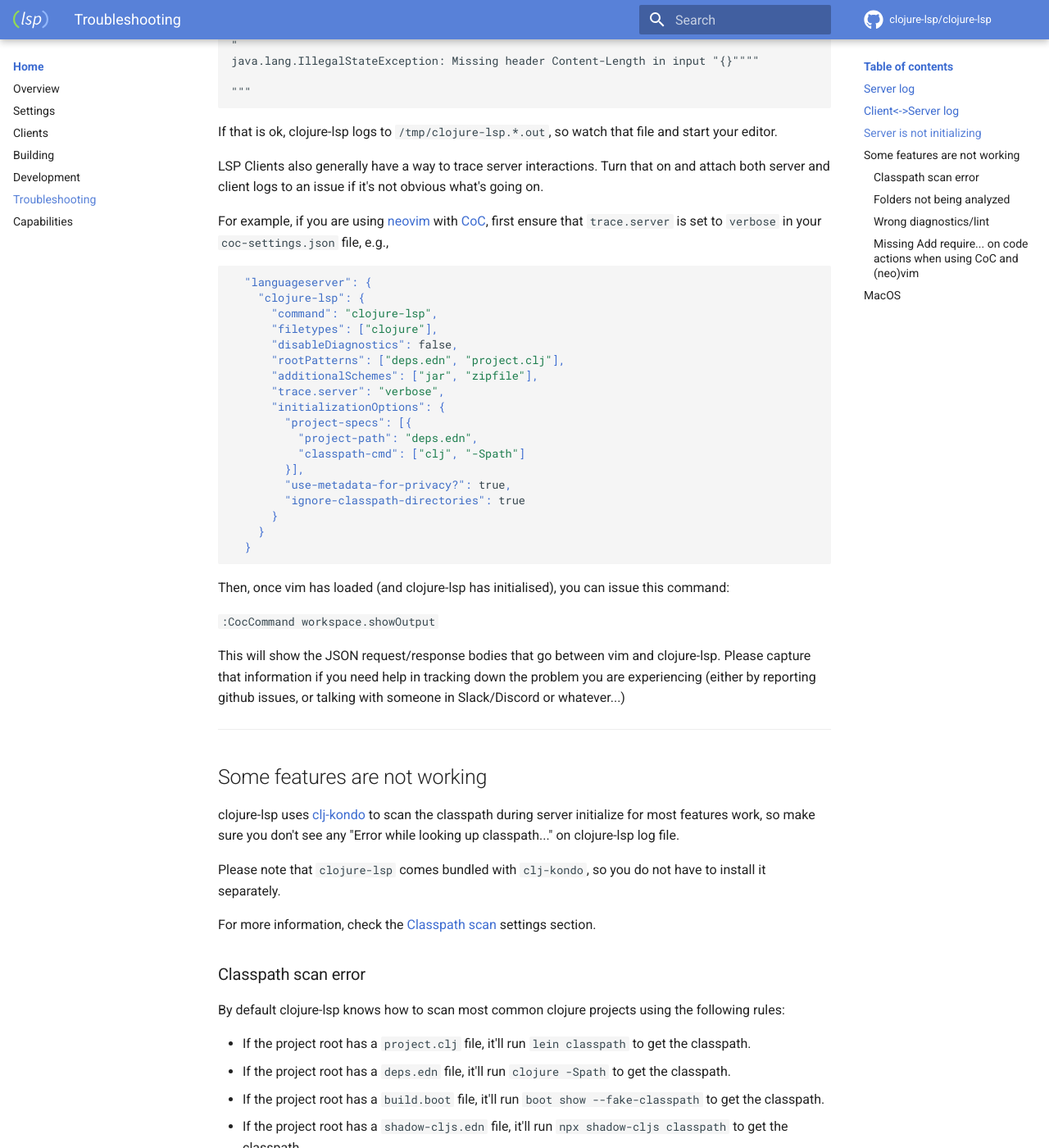
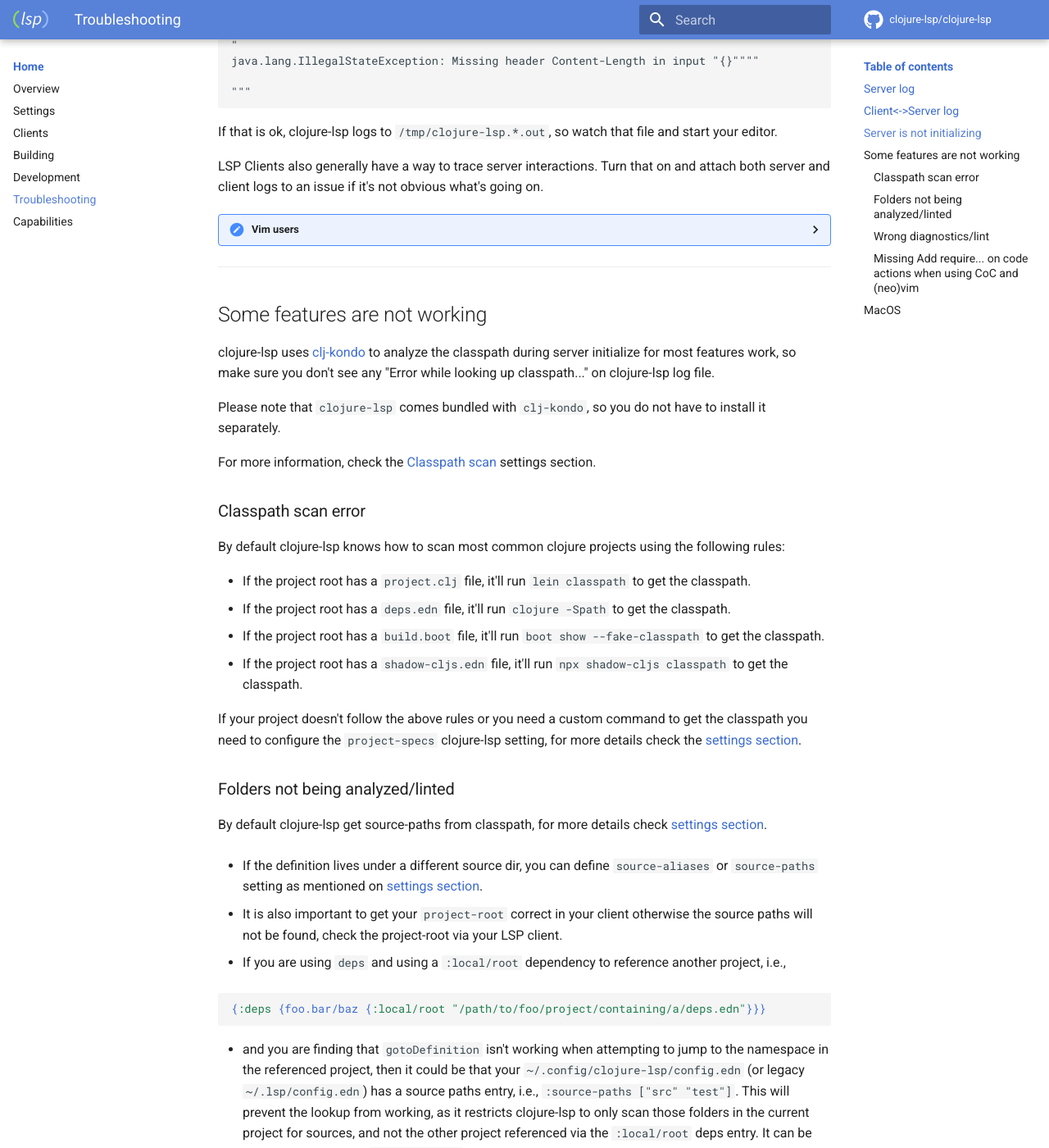
Before and after one commit to clojure-lsp/clojure-lsp, an MkDocs documentation site: the page built from docs/troubleshooting.md, in a window 1280 px wide and 1400 px high, scrolled down 1043 px. Shown: the whole window at 82% size. Built offline with MkDocs 1.6.1 and Material for MkDocs 9.7.7, drawn with Linux system fonts in a browser that asks for light colours; comment, search, counter and statistics services are not loaded; some of the changed text lies outside the part shown.

Commit message:
docs: update troubleshooting organization

````diff
--- a/docs/troubleshooting.md
+++ b/docs/troubleshooting.md
@@ -9,7 +9,7 @@ clojure-lsp logs most of what is doing to a file which location could be found:
 
 <details>
 <summary><b>Emacs users</b></summary>
-You can open server logs in a buffer with `M-x` `lsp-clojure-server-log`.
+You can open server logs in a buffer with <code>M-x</code> <code>lsp-clojure-server-log</code>.
 
 </details>
 
@@ -55,12 +55,15 @@ If that is ok, clojure-lsp logs to `/tmp/clojure-lsp.*.out`, so watch that file
 
 LSP Clients also generally have a way to trace server interactions. Turn that on and attach both server and client logs to an issue if it's not obvious what's going on.
 
-For example, if you are using [neovim](https://neovim.io/) with
-[CoC](https://github.com/neoclide/coc.nvim), first ensure that
-`trace.server` is set to `verbose` in your `coc-settings.json` file,
+<details>
+<summary><b>Vim users</b></summary>
+For example, if you are using <a href="https://neovim.io/">neovim</a> with
+<a href="https://github.com/neoclide/coc.nvim">CoC</a>, first ensure that
+<code>trace.server</code> is set to <code>verbose</code> in your <code>coc-settings.json</code> file,
 e.g.,
 
-```json
+<pre>
+<code>
   "languageserver": {
     "clojure-lsp": {
       "command": "clojure-lsp",
@@ -79,12 +82,13 @@ e.g.,
       }
     }
   }
-```
+</code>
+<pre/>
 
 Then, once vim has loaded (and clojure-lsp has initialised), you can
 issue this command:
 
-`:CocCommand workspace.showOutput`
+<code>:CocCommand workspace.showOutput</code>
 
 This will show the JSON request/response bodies that go between vim
 and clojure-lsp. Please capture that information if you need help in
@@ -92,11 +96,13 @@ tracking down the problem you are experiencing (either by reporting
 github issues, or talking with someone in Slack/Discord or
 whatever...)
 
+</details>
+
 ---
 
 ## Some features are not working
 
-clojure-lsp uses [clj-kondo](https://github.com/clj-kondo/clj-kondo) to scan the classpath
+clojure-lsp uses [clj-kondo](https://github.com/clj-kondo/clj-kondo) to analyze the classpath
 during server initialize for most features work, so make sure you don't see any "Error while looking up classpath..." on clojure-lsp log file.
 
 Please note that `clojure-lsp` comes bundled with `clj-kondo`, so you do not have to install it separately.
@@ -112,13 +118,13 @@ By default clojure-lsp knows how to scan most common clojure projects using the
 - If the project root has a `build.boot` file, it'll run `boot show --fake-classpath` to get the classpath.
 - If the project root has a `shadow-cljs.edn` file, it'll run `npx shadow-cljs classpath` to get the classpath.
 
-If your project doesn't follow the above rules or you need a custom command to get the classpath you need to configure the `project-specs` clojure-lsp setting, for more details check the[settings section](./settings.md).
+If your project doesn't follow the above rules or you need a custom command to get the classpath you need to configure the `project-specs` clojure-lsp setting, for more details check the [settings section](./settings.md).
 
-### Folders not being analyzed
+### Folders not being analyzed/linted
 
-By default clojure-lsp searches `src` and `test` for clj* files to read into an index.
+By default clojure-lsp get source-paths from classpath, for more details check [settings section](./settings.md#source-paths-discovery).
 
-* If the definition lives under a different source dir, you can define the `source-paths` setting, for more details check the [settings section](./settings.md).
+* If the definition lives under a different source dir, you can define `source-aliases` or `source-paths` setting as mentioned on [settings section](./settings.md#source-paths-discovery).
 
 * It is also important to get your `project-root` correct in your client otherwise the source paths will not be found, check the project-root via your LSP client.
 
@@ -129,7 +135,7 @@ By default clojure-lsp searches `src` and `test` for clj* files to read into an
 ```
 
 * and you are finding that `gotoDefinition` isn't working when attempting to jump to the namespace in the referenced project, then
-it could be that your `~/.lsp/config.edn` (or `~/.config/clojure-lsp/config.edn`) has a source paths entry, i.e., `:source-paths
+it could be that your `~/.config/clojure-lsp/config.edn` (or legacy `~/.lsp/config.edn`) has a source paths entry, i.e., `:source-paths
 ["src" "test"]`. This will prevent the lookup from working, as it restricts clojure-lsp to only scan those folders in the
 current project for sources, and not the other project referenced via the `:local/root` deps entry. It can be fixed by removing
 the `:source-paths` from the config (as clojure-lsp has good defaults anyway). If you do require more specific source paths,
@@ -137,9 +143,9 @@ then those can be added at the project level.
 
 ### Wrong diagnostics/lint
 
-- clojure-lsp persist the external jars analysis in a `.lsp/sqlite.db` file, if you have issues with some specific feature,
-try to remove that file and restart the server.
-- clojure-lsp use clj-kondo to lint and cache in a `.clj-kondo/.cache` dir, try to remove that file as well if you think it's not linting correctly
+- clojure-lsp use clj-kondo to lint and cache in a `.clj-kondo/.cache` dir, try to remove that folder if you think it's not linting correctly
+- clojure-lsp persist the external jars analysis in a `.lsp/.cache/` folder, if you have issues with some specific feature,
+try to remove that dir and restart the server.
 - If you have issues with macros, [double check your clj-kondo config](https://github.com/clj-kondo/clj-kondo/blob/master/doc/config.md#unrecognized-macros).
 
 ### Missing `Add require...` on code actions when using CoC and (neo)vim
````
